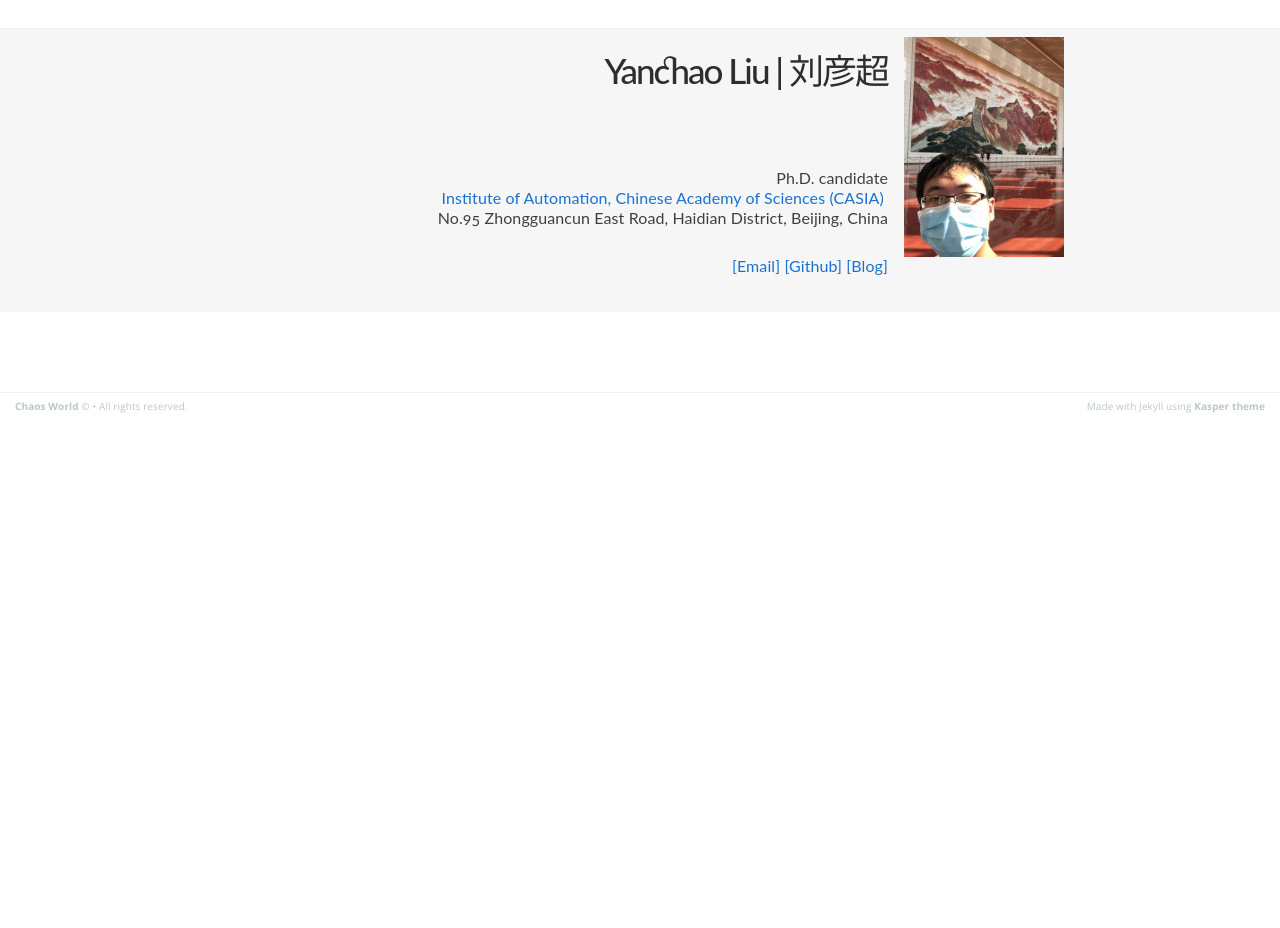
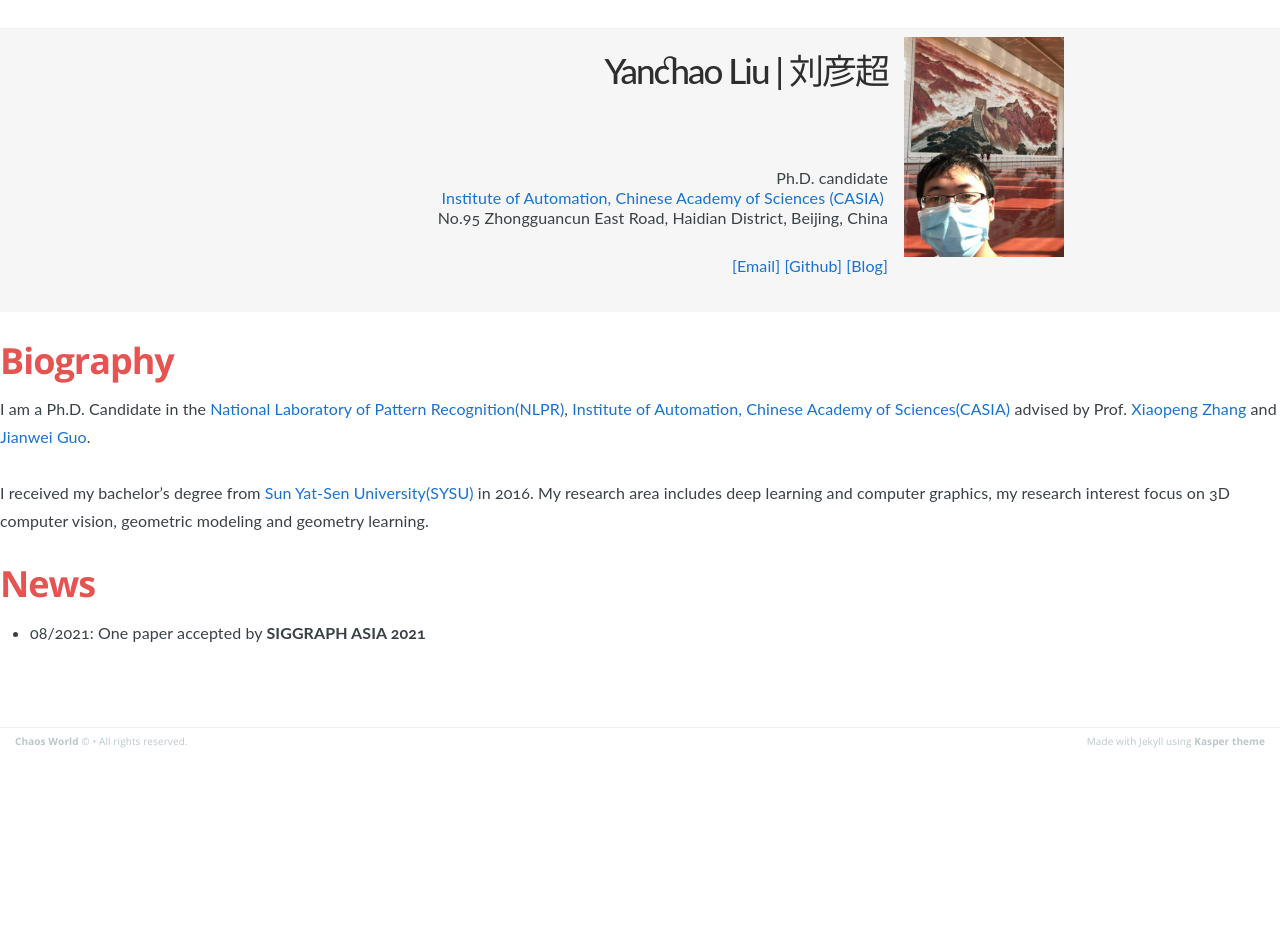
Before and after one commit to marktube/marktube.github.io, a Jekyll site: the page built from about.md, in a window 1280 px wide. Built offline with Jekyll 4.4.1, drawn with Linux system fonts in a browser that asks for light colours.

Commit message:
Update about.md
add Bio & News

```diff
--- a/about.md
+++ b/about.md
@@ -59,3 +59,17 @@ title:
 		<td style="width: 30%"><img src="../../../assets/images/profile2.jpg" width="160" height="220">
 	</td></tr></tbody>
 </table>
+
+
+
+## <font color="#e55451">Biography</font>
+
+I am a Ph.D. Candidate in the  [National Laboratory of Pattern Recognition(NLPR)](http://nlpr-web.ia.ac.cn/), [Institute of Automation, Chinese Academy of Sciences(CASIA)](http://english.ia.cas.cn/) advised by Prof. [Xiaopeng Zhang](http://people.ucas.ac.cn/~zhangxiaopeng?language=en) and [Jianwei Guo](http://jianweiguo.net/).
+
+I received my bachelor's degree from [Sun Yat-Sen University(SYSU)](http://www.sysu.edu.cn/) in 2016. My research area includes deep learning and computer graphics, my research interest focus on 3D computer vision, geometric modeling and geometry learning.
+
+
+
+## <font color="#e55451">News</font>
+
+- 08/2021: One paper accepted by **SIGGRAPH ASIA 2021**
```
